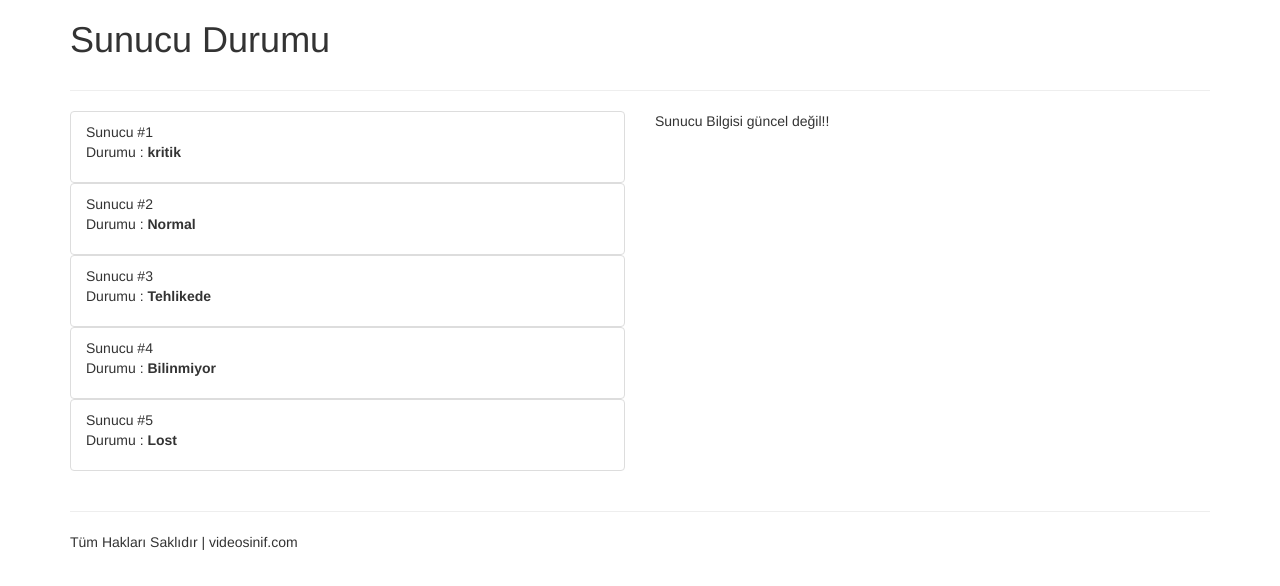
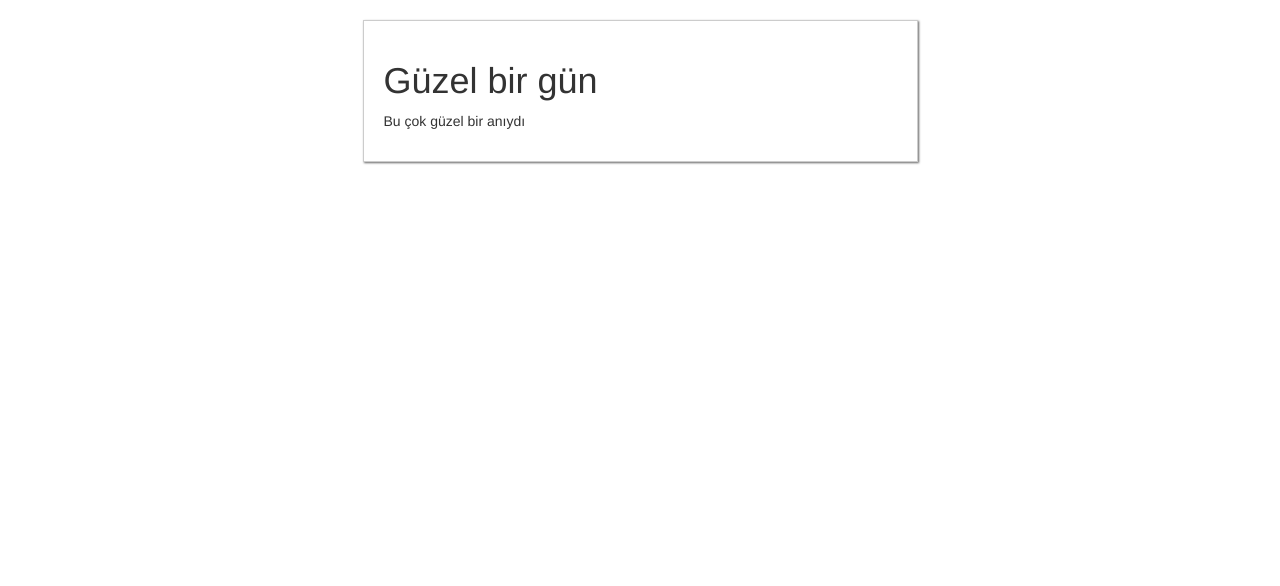
Before and after one commit to eroglu94/vue-cli-intro, a Vue app: page / in a window 1280 px wide. Shown: the top 586 px of the page. Built offline with nearby package versions, Linux system fonts and the light colour scheme.

Commit message:
Slot kullanımı

```diff
--- a/src/App.vue
+++ b/src/App.vue
@@ -1,32 +1,22 @@
 <template>
   <div class="container">
-    <app-header></app-header>
-    <hr>
     <div class="row">
-      <app-servers></app-servers>
-      <app-server-details></app-server-details>
+      <div class="col-md-6 col-md-offset-3">
+        <app-memory>
+          <h1 slot="heading">Güzel bir gün</h1>
+          <p slot="content"> Bu çok güzel bir anıydı</p>
+        </app-memory>
+      </div>
+      </div>
     </div>
-    <hr>
-    <app-footer></app-footer>
-  </div>
 </template>
 
 <script>
-import Header from './components/Common/Header'
-import Footer from './components/Common/Footer'
-import Servers from './components/Server/Servers'
-import ServerDetails from './components/Server/ServerDetails'
-
+import Memory from './Memory'
 export default {
-  components: {
-    appHeader: Header,
-    appFooter: Footer,
-    appServers: Servers,
-    appServerDetails: ServerDetails
-  }
+  components: { appMemory: Memory }
 }
 </script>
 
 <style>
-
 </style>
--- /dev/null
+++ b/src/Memory.vue
@@ -0,0 +1,21 @@
+<template>
+  <div>
+ <slot name="heading"></slot>
+  <slot name="content"></slot>
+
+  </div>
+</template>
+
+<script>
+export default {
+}
+</script>
+
+<style scoped>
+div {
+  border: 1px solid #ccc;
+  box-shadow: 1px 1px 2px #666;
+  padding: 20px 20px;
+  margin-top: 20px;
+}
+</style>
--- a/src/components/Common/Footer.vue
+++ /dev/null
@@ -1,11 +0,0 @@
-<template>
-  <div class="row">
-    <div class="col-xs-12">
-      <footer>
-        <p>Tüm Hakları Saklıdır | videosinif.com</p>
-      </footer>
-    </div>
-  </div>
-</template>
-
-<script></script>
--- a/src/components/Common/Header.vue
+++ /dev/null
@@ -1,14 +0,0 @@
-<template>
-  <div class="row">
-    <div class="col-xs-12">
-      <header>
-        <h1>Sunucu Durumu</h1>
-      </header>
-    </div>
-  </div>
-</template>
-<script>
-export default {
-
-}
-</script>
--- a/src/components/Server/Server.vue
+++ /dev/null
@@ -1,21 +0,0 @@
-<template>
-  <div>
-    <li class="list-group-item">Sunucu #{{ serverData.id }}
-      <p>
-      Durumu :
-      <strong>{{ serverData.status }}</strong>
-    </p>
-    </li>
-
-  </div>
-</template>
-
-<script>
-export default {
-  props: { serverData: {} }
-  // veya props: ["serverData"]
-}
-</script>
-
-<style>
-</style>
--- a/src/components/Server/ServerDetails.vue
+++ /dev/null
@@ -1,31 +0,0 @@
-<template>
-  <div class="col-xs-12 col-sm-6" v-if="Object.keys(server).length === 0">
-    <p>Sunucu Bilgisi güncel değil!!</p>
-  </div>
-
-  <div class="col-xs-12 col-sm-6" v-else>
-    <h3>Sunucu : {{server.id}}</h3>
-    <p>Sunucu Durumu : {{ server.status }}</p>
-    <button class="btn btn-primary btn-xs" @click="changeServerStatus">Durumu Düzelt</button>
-  </div>
-</template>
-<script>
-import { eventBus } from '../../main'
-export default {
-  data () {
-    return {
-      server: {}
-    }
-  },
-  created () {
-    eventBus.$on('serverDataSent', (data) => {
-      this.server = data
-    })
-  },
-  methods: {
-    changeServerStatus () {
-      this.server.status = 'Normal'
-    }
-  }
-}
-</script>
--- a/src/components/Server/Servers.vue
+++ /dev/null
@@ -1,35 +0,0 @@
-<template>
-  <div class="col-xs-12 col-sm-6">
-    <ul class="list-group">
-     <app-server @click.native="sendToDetail(server)" v-for="server in servers" :serverData="server"></app-server>
-    </ul>
-  </div>
-</template>
-
-<script>
-import Server from './Server'
-import { eventBus } from '../../main'
-
-export default {
-  components: {
-    appServer: Server
-  },
-  data () {
-    return {
-      servers: [
-        { id: 1, status: 'kritik' },
-        { id: 2, status: 'Normal' },
-        { id: 3, status: 'Tehlikede' },
-        { id: 4, status: 'Bilinmiyor' },
-        { id: 5, status: 'Lost' }
-      ]
-    }
-  },
-  methods: {
-    sendToDetail (server) {
-      eventBus.sendToServerData(server)
-    }
-  }
-}
-
-</script>
--- a/src/main.js
+++ b/src/main.js
@@ -4,14 +4,6 @@ import './registerServiceWorker'
 
 Vue.config.productionTip = false
 
-export const eventBus = new Vue({
-  methods: {
-    sendToServerData (serverData) {
-      this.$emit('serverDataSent', serverData)
-    }
-  }
-})
-
 new Vue({
   render: h => h(App)
 }).$mount('#app')
```
